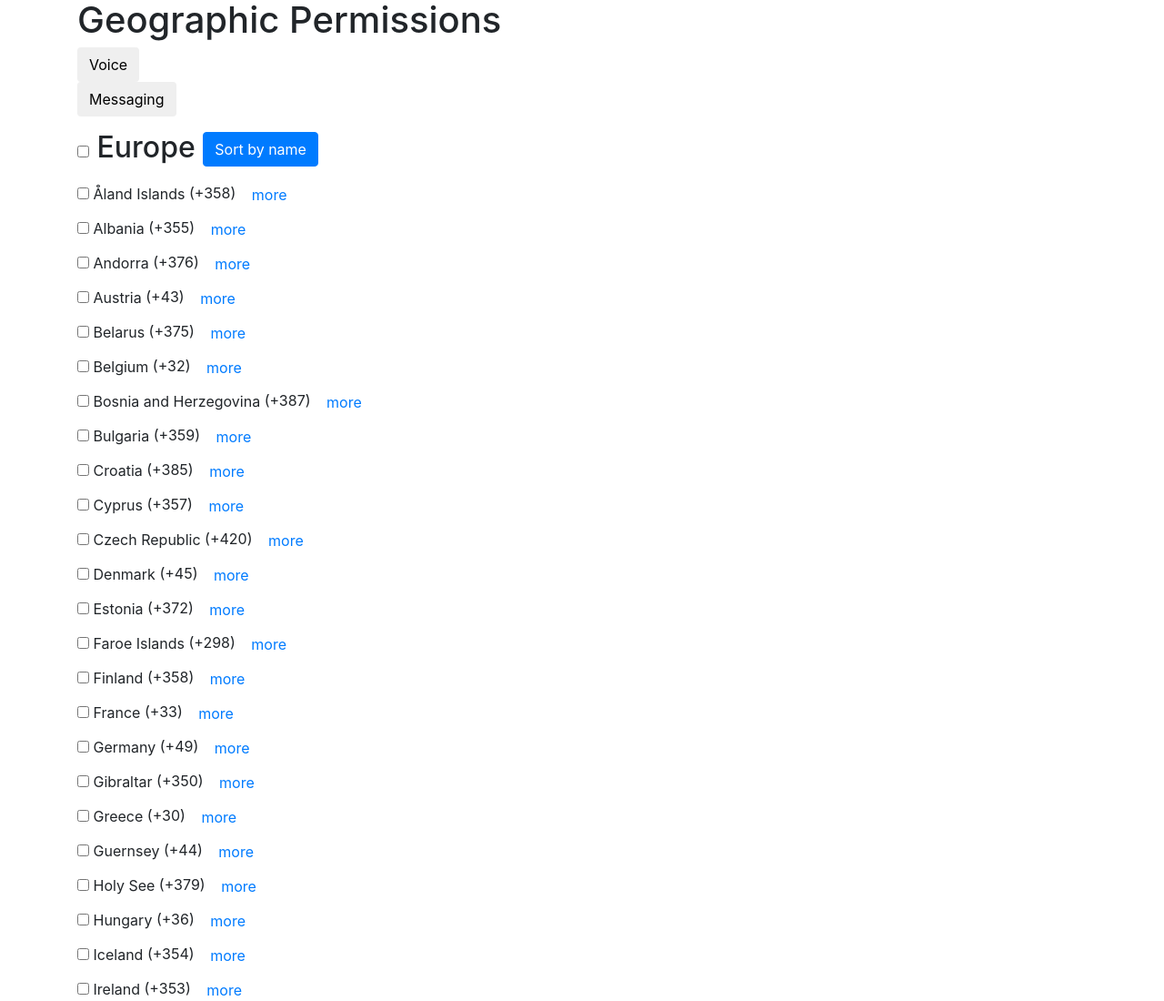
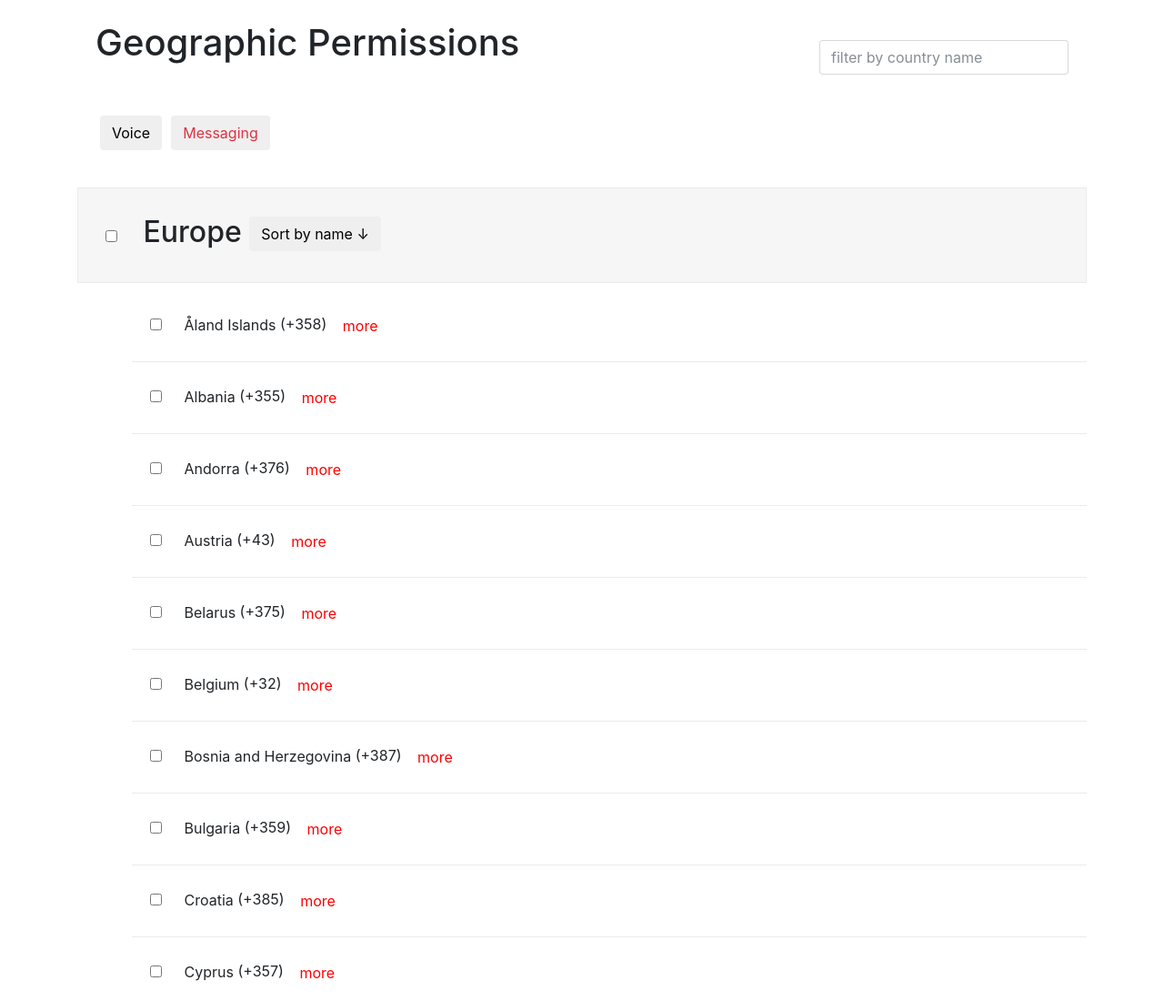
Before and after one commit to HonzoBonzo/honzobonzo.github.io, a website: page app/index.html in a window 1280 px wide. Shown: the top 1100 px of the page at 91% size. Drawn offline with nearby package versions, Linux system fonts and the light colour scheme; some packages are replaced by stand-ins of ours; files that its build step writes are made by us from their sources.

Commit message:
added styles

```diff
--- a/app/app.config.js
+++ b/app/app.config.js
@@ -1,11 +1,8 @@
 "use strict";
 
 angular.module("countriesApp").config([
-  "$locationProvider",
   "$routeProvider",
-  function config($locationProvider, $routeProvider) {
-    $locationProvider.hashPrefix("#");
-
+  function config( $routeProvider) {
     $routeProvider
       .when("/voice", {
         template: `<country-list perm="voice"></country-list>`
--- a/app/core/country-list/country-list.component.js
+++ b/app/core/country-list/country-list.component.js
@@ -71,6 +71,6 @@ angular.module("core.countryList").component("countryList", {
   templateUrl: "app/core/country-list/country-list.template.html",
   controller: ["CountryService", CountryListController],
   bindings: {
-    perm: "@"
+    perm: "@" //wasnt sepcified whether I should handle messaging too, and how it should works
   }
 });
--- /dev/null
+++ b/app/core/country-list/country-list.css
@@ -0,0 +1,15 @@
+.c-region__header {
+  border: 1px solid #EBEBEB;
+  background: #F6F6F6;
+  padding: 30px;
+}
+
+.c-country {
+  margin-left: 60px;
+  padding: 20px;
+  border-bottom: 1px solid #EBEBEB;
+}
+
+.c-country__link {
+  color: red;
+}
--- a/app/core/country-list/country-list.template.html
+++ b/app/core/country-list/country-list.template.html
@@ -1,6 +1,6 @@
 <ul class="list-unstyled">
-  <li ng-repeat="region in $ctrl.regions">
-    <h2>
+  <li class="c-region" ng-repeat="region in $ctrl.regions">
+    <h2 class="c-region__header">
       <input type="checkbox"
         name=""
         id="{{::region.name}}"
@@ -8,13 +8,15 @@
         ng-change="$ctrl.changeAllCountries(region.name)">
       <label for="{{::region.name}}">{{::region.name}}</label>
       <button type="button"
-        class="btn btn-primary"
+        class="btn"
         ng-click="$ctrl.sortByName(region.name)">
         Sort by name
+        <span ng-show="region.orderDesc">&#8593;</span>
+        <span ng-show="!!!region.orderDesc">&#8595;</span>
       </button>
     </h2>
     <ul class="list-unstyled">
-      <li ng-repeat="country in $ctrl.countries | orderBy:region.name:region.orderDesc"
+      <li class="c-country" ng-repeat="country in $ctrl.countries | orderBy:region.name:region.orderDesc"
         ng-if="country.region === region.name">
         <input type="checkbox"
           name=""
@@ -22,8 +24,8 @@
           ng-model="country.voicePermission"
           ng-change="$ctrl.maybeChangeRegionGeoPermission(country.region)">
         <label for="{{::country.name}}">{{::country.name}}</label>
-        <span>(+{{country.callingCodes[0]}})</span>
-        <button type="button" class="btn btn-link" >more</button>
+        <span>(+{{::country.callingCodes[0]}})</span>
+        <button type="button" class="btn btn-link c-country__link" >more</button>
       </li>
     </ul>
   </li>
--- a/app/index.html
+++ b/app/index.html
@@ -1,8 +1,10 @@
 <!doctype html>
 <html lang="en" ng-app="countriesApp">
   <head>
+    <base href="http://localhost:8000/">
     <link rel="stylesheet" href="https://maxcdn.bootstrapcdn.com/bootstrap/4.0.0-beta/css/bootstrap.min.css" integrity="sha384-/Y6pD6FV/Vv2HJnA6t+vslU6fwYXjCFtcEpHbNJ0lyAFsXTsjBbfaDjzALeQsN6M" crossorigin="anonymous">
-    <base href="http://localhost:8000/"
+    <link rel="stylesheet" href="app/styles/main.css">
+    <link rel="stylesheet" href="app/core/country-list/country-list.css">
     <meta charset="utf-8">
     <title>Countries Application</title>
     <script src="node_modules/angular/angular.js"></script>
@@ -16,19 +18,19 @@
     <script src="app/core/country-list/country-list.component.js"></script>
   </head>
   <body class="container">
-    <header>
+    <header class="c-app-header">
       <h1>
         Geographic Permissions
       </h1>
-      <!-- <div>
+       <div>
         <label for="search"></label>
-        <input id="search" type="text" placeholder="filter by country name">
-      </div> -->
+        <input id="search" type="text" class="form-control" placeholder="filter by country name">
+      </div>
     </header>
     <nav>
-      <ul class="list-unstyled">
-        <li><button type="button" class="btn btn-default active">Voice</button></li>
-        <li><button type="button" class="btn btn-default">Messaging</button></li>
+      <ul class="list-unstyled c-app-nav">
+        <li class="c-app-nav__element"><button type="button" class="btn">Voice</button></li>
+        <li class="c-app-nav__element c-app-nav__element--inactive"><button type="button" class="btn">Messaging</button></li>
       </ul>
     </nav>
 
--- /dev/null
+++ b/app/styles/main.css
@@ -0,0 +1,33 @@
+body {
+  width: 100%;
+}
+
+.c-app-header {
+  display: flex;
+  justify-content: space-between;
+  align-items: center;
+  padding: 20px;
+}
+
+.c-app-nav {
+  display: flex;
+  justify-content: flex-start;
+  align-items: center;
+  padding: 20px;
+}
+
+.c-app-nav__element {
+  margin: 5px;
+}
+
+.c-app-nav__element--inactive button {
+  color: #dd3343;
+}
+
+button:hover {
+  cursor: pointer;
+}
+
+input[type="checkbox"] {
+  margin-right: 20px;
+}
```
